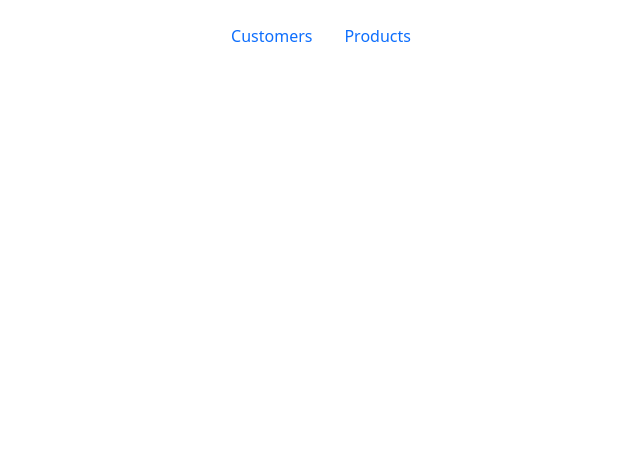
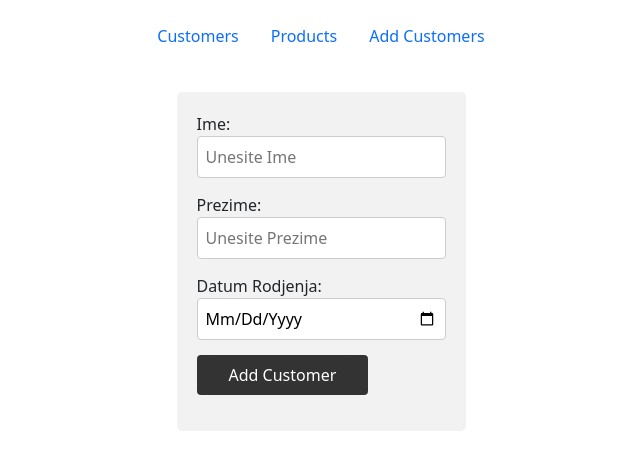
Before and after one commit to NikolaNB1/store-app, a React (Create React App) app: page /addcustomers in a window 1280 px wide. Before the commit this address had no page. Shown: the top 470 px of the page, without its empty margins (319-959 px from the left). Built offline with nearby package versions, Linux system fonts and the light colour scheme.

Commit message:
treci zadatak

```diff
--- a/src/App.css
+++ b/src/App.css
@@ -87,3 +87,64 @@
 tbody a:hover {
   text-decoration: underline;
 }
+
+.customersForm {
+  display: flex;
+  justify-content: center;
+  align-items: center;
+}
+
+.customersForm form {
+  margin: 20px;
+  padding: 20px;
+  border-radius: 5px;
+  background-color: #f2f2f2;
+}
+
+.customersForm ul {
+  list-style: none;
+  padding: 0;
+}
+
+.customersForm li {
+  margin-bottom: 15px;
+}
+
+.customersForm p {
+  margin: 0;
+}
+
+.customersForm input,
+.customersForm select {
+  width: 100%;
+  padding: 8px;
+  border: 1px solid #ccc;
+  border-radius: 4px;
+}
+
+.customersForm button[type="submit"] {
+  background-color: #333333;
+  color: #ffffff;
+  padding: 8px 16px;
+  border: none;
+  border-radius: 4px;
+  cursor: pointer;
+}
+
+.customersForm button[type="submit"]:hover {
+  background-color: #555555;
+}
+
+.customersForm a {
+  background-color: #333333;
+  color: #ffffff;
+  padding: 8px 16px;
+  border: none;
+  border-radius: 4px;
+  cursor: pointer;
+  text-decoration: none;
+}
+
+.customersForm a:hover {
+  background-color: #555555;
+}
--- a/src/App.js
+++ b/src/App.js
@@ -3,6 +3,7 @@
 import { useState } from "react";
 import AppCustomers from "./pages/AppCustomers";
 import AppProducts from "./pages/AppProducts";
+import AddCustomer from "./pages/AddCustomer";
 
 const listOfCustomers = [
   {
@@ -36,6 +37,18 @@
     );
   };
 
+  const handleSubmit = (event, firstName, lastName, dateOfBirth) => {
+    event.preventDefault();
+
+    let newCustomer = {
+      firstName: firstName,
+      lastName: lastName,
+      dateOfBirth: dateOfBirth,
+    };
+
+    setCustomers((prevState) => [...prevState, newCustomer]);
+  };
+
   return (
     <Routes>
       <Route
@@ -43,6 +56,10 @@
         element={<AppCustomers customers={customers} onRemove={onRemove} />}
       ></Route>
       <Route path="/products" element={<AppProducts />}></Route>
+      <Route
+        path="/addcustomers"
+        element={<AddCustomer handleSubmit={handleSubmit} />}
+      ></Route>
     </Routes>
   );
 }
--- /dev/null
+++ b/src/components/AddCustomersForm.jsx
@@ -0,0 +1,72 @@
+import { useState } from "react";
+import { Link } from "react-router-dom";
+
+const AddCustomersForm = ({ handleSubmit }) => {
+  const [firstName, setFirstName] = useState("");
+  const [lastName, setLastName] = useState("");
+  const [dateOfBirth, setDateOfBirth] = useState("");
+
+  const handleFirstNameChange = (e) => {
+    setFirstName(e.target.value);
+  };
+  const handleLastNameChange = (e) => {
+    setLastName(e.target.value);
+  };
+  const handleDateChange = (e) => {
+    setDateOfBirth(e.target.value);
+  };
+  return (
+    <div className="customersForm">
+      <form>
+        <ul>
+          <li>
+            Ime:
+            <p>
+              <input
+                placeholder="Unesite ime"
+                type="text"
+                name="firstName"
+                value={firstName}
+                onChange={handleFirstNameChange}
+              />
+            </p>
+          </li>
+          <li>
+            Prezime:
+            <p>
+              <input
+                placeholder="Unesite prezime"
+                type="text"
+                name="lastName"
+                value={lastName}
+                onChange={handleLastNameChange}
+              />
+            </p>
+          </li>
+          <li>
+            Datum rodjenja:
+            <p>
+              <input
+                type="date"
+                name="dateOfBirth"
+                value={dateOfBirth}
+                onChange={handleDateChange}
+              />
+            </p>
+          </li>
+          <li>
+            <button
+              type="submit"
+              onClick={(event) =>
+                handleSubmit(event, firstName, lastName, dateOfBirth)
+              }
+            >
+              <Link to="/customers">Add Customer</Link>
+            </button>
+          </li>
+        </ul>
+      </form>
+    </div>
+  );
+};
+export default AddCustomersForm;
--- a/src/components/Heading.jsx
+++ b/src/components/Heading.jsx
@@ -1,17 +1,24 @@
+import { Link } from "react-router-dom";
+
 const Heading = () => {
   return (
     <div className="container">
       <header className="d-flex justify-content-center py-3">
         <ul className="nav nav-pills">
           <li className="nav-item">
-            <a href="/customers" className="nav-link">
+            <Link to="/customers" className="nav-link">
               Customers
-            </a>
+            </Link>
           </li>
           <li className="nav-item">
-            <a href="/products" className="nav-link">
+            <Link to="/products" className="nav-link">
               Products
-            </a>
+            </Link>
+          </li>
+          <li className="nav-item">
+            <Link to="/addcustomers" className="nav-link">
+              Add Customers
+            </Link>
           </li>
         </ul>
       </header>
--- /dev/null
+++ b/src/pages/AddCustomer.jsx
@@ -0,0 +1,7 @@
+import AddCustomersForm from "../components/AddCustomersForm";
+
+const AddCustomer = ({ handleSubmit }) => {
+  return <AddCustomersForm handleSubmit={handleSubmit} />;
+};
+
+export default AddCustomer;
```
